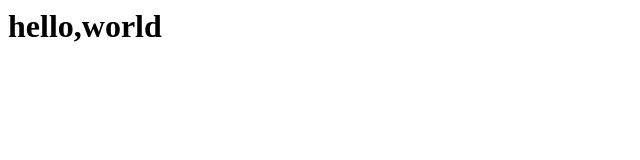
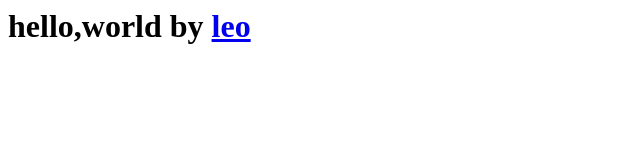
Before and after one commit to overactive1988/overactive1988.github.io, a plain HTML site: page index.html in a window 1280 px wide. Shown: the whole page, without its empty margins (0-640 px from the left). Drawn offline with Linux system fonts and the light colour scheme.

Commit message:
add href

```diff
--- a/index.html
+++ b/index.html
@@ -6,6 +6,6 @@
     <title>Document</title>
 </head>
 <body>
-    <h1>hello,world</h1>
+    <h1>hello,world by <a href="https://www.facebook.com/tokyofarmer" target="_blank">leo</a></h1>
 </body>
 </html>
```
